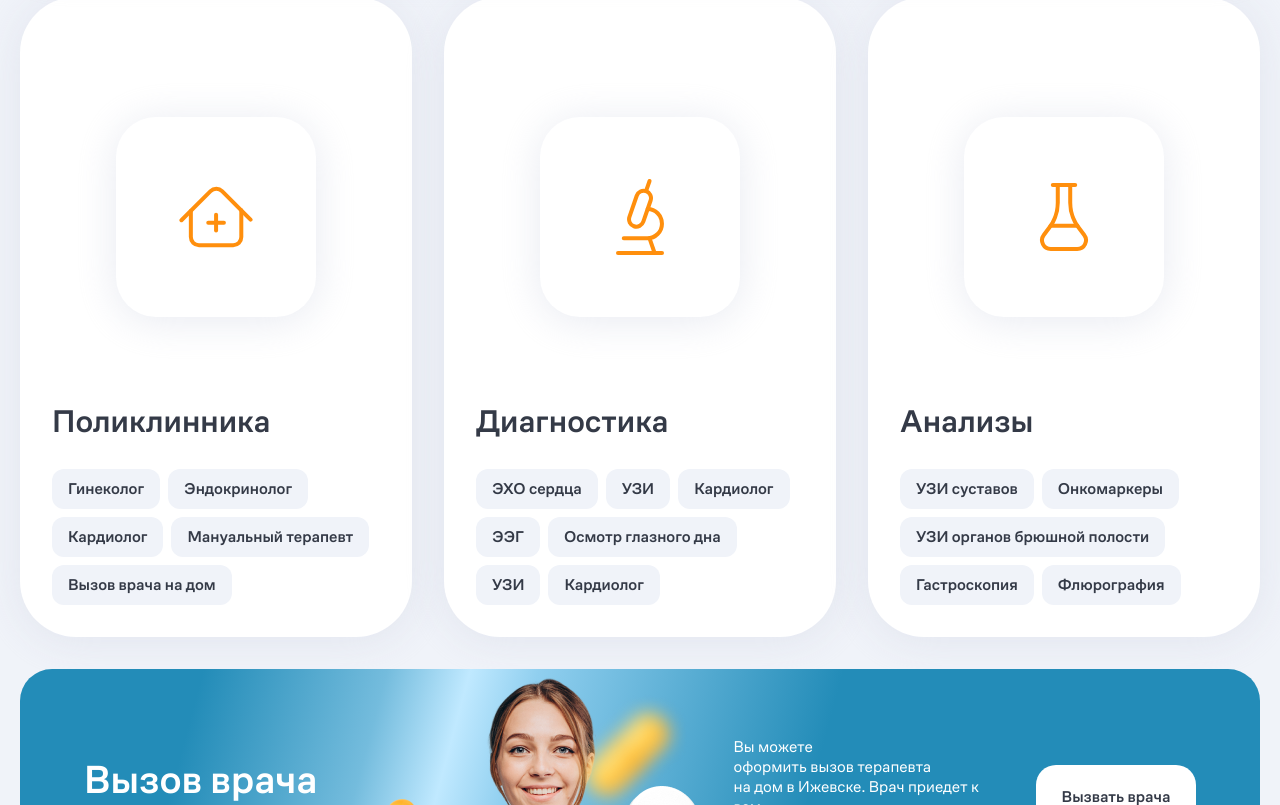
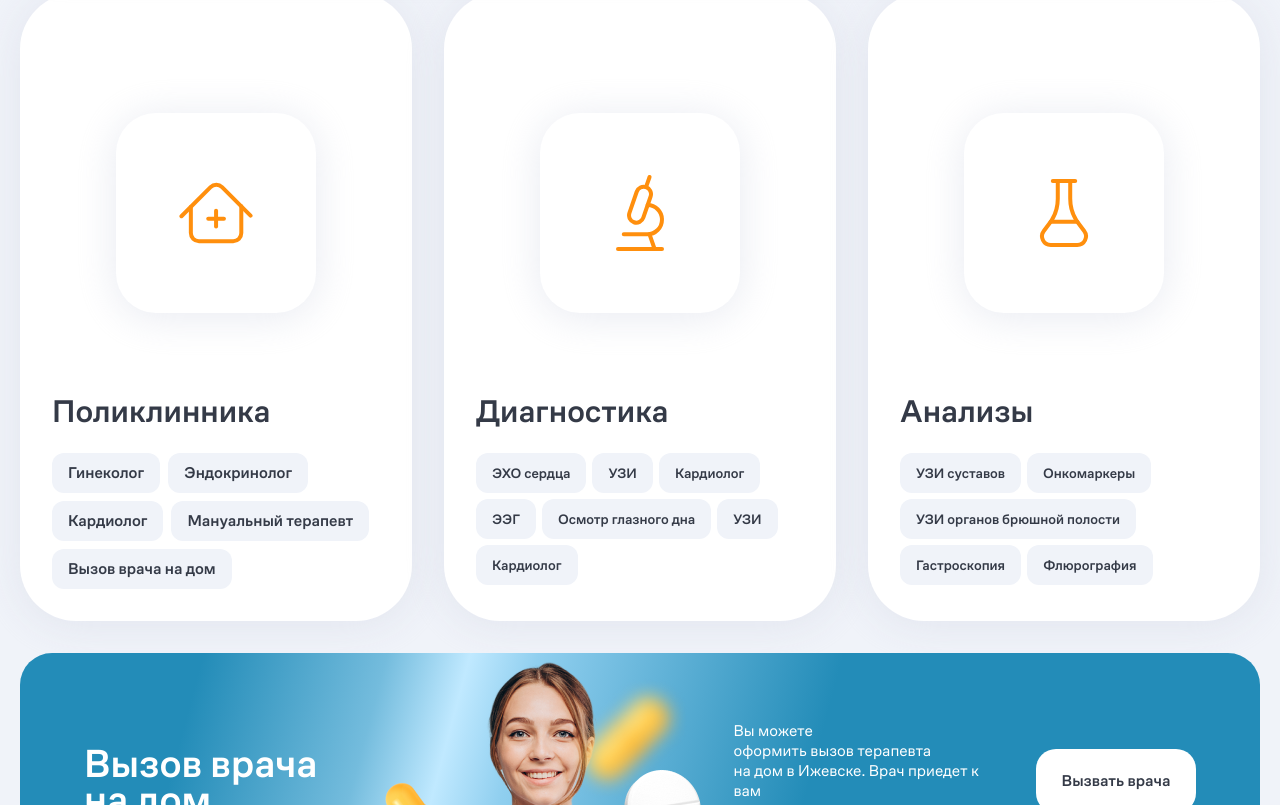
Before and after one commit to AzamjonKobulov/med-center-uva, a website: page public/index.html in a window 1280 px wide. Shown: the part 1815-2620 px from the top of the page. Drawn offline with Linux system fonts and the light colour scheme.

Commit message:
made/enhancments

```diff
--- a/public/index.html
+++ b/public/index.html
@@ -471,7 +471,9 @@
           >
             <!-- Texts -->
             <div class="flex justify-between px-5 lg:px-6 xl:px-8">
-              <h3>Что вас беспокоит?</h3>
+              <h3 class="text-xl sm:text-2xl lg:text-3xl xl:text-brand-3xl">
+                Что вас беспокоит?
+              </h3>
               <p
                 class="relative z-10 text-xs sm:text-sm md:text-lg text-brand-dark/60 text-end lg:leading-22"
               >
@@ -482,7 +484,7 @@
             <!-- Problems -->
             <div class="relative overflow-hidden">
               <div
-                class="min-w-max flex items-center gap-1.5 lg:gap-2 text-brand-xs sm:text-xs md:text-sm lg:text-base flex-nowrap"
+                class="min-w-max flex items-center gap-1.5 lg:gap-2 text-xs md:text-sm lg:text-base flex-nowrap"
               >
                 <button
                   class="h-8 sm:h-10 bg-brand-whitish font-medium rounded-lg sm:rounded-xl hover:bg-brand-sky hover:text-white transition-all duration-300 ml-4 lg:ml-6 xl:ml-8 px-2 sm:px-3 lg:px-4"
@@ -603,8 +605,12 @@
 
               <!-- Text & Features -->
               <div class="space-y-5 xl:space-y-6">
-                <h3>Поликлинника</h3>
-                <div class="flex items-center flex-wrap gap-1.5 lg:gap-2">
+                <h3 class="text-xl sm:text-2xl lg:text-3xl xl:text-brand-3xl">
+                  Поликлинника
+                </h3>
+                <div
+                  class="flex items-center flex-wrap gap-1.5 lg:gap-2 text-xs sm:text-sm md:text-base"
+                >
                   <button
                     class="h-8 sm:h-10 bg-brand-whitish font-medium rounded-lg sm:rounded-xl hover:bg-brand-sky hover:text-white transition-all duration-300 px-2 sm:px-3 lg:px-4"
                   >
@@ -688,8 +694,12 @@
 
               <!-- Text & Features -->
               <div class="space-y-5 xl:space-y-6">
-                <h3>Диагностика</h3>
-                <div class="flex items-center flex-wrap gap-1.5 lg:gap-2">
+                <h3 class="text-xl sm:text-2xl lg:text-3xl xl:text-brand-3xl">
+                  Диагностика
+                </h3>
+                <div
+                  class="flex items-center flex-wrap gap-1.5 lg:gap- text-xs sm:text-sm md:text-base2"
+                >
                   <button
                     class="h-8 sm:h-10 bg-brand-whitish font-medium rounded-lg sm:rounded-xl hover:bg-brand-sky hover:text-white transition-all duration-300 px-2 sm:px-3 lg:px-4"
                   >
@@ -769,8 +779,12 @@
 
               <!-- Text & Features -->
               <div class="space-y-5 xl:space-y-6">
-                <h3>Анализы</h3>
-                <div class="flex items-center flex-wrap gap-1.5 lg:gap-2">
+                <h3 class="text-xl sm:text-2xl lg:text-3xl xl:text-brand-3xl">
+                  Анализы
+                </h3>
+                <div
+                  class="flex items-center flex-wrap gap-1.5 lg: text-xs sm:text-sm md:text-basegap-2"
+                >
                   <button
                     class="h-8 sm:h-10 bg-brand-whitish font-medium rounded-lg sm:rounded-xl hover:bg-brand-sky hover:text-white transition-all duration-300 px-2 sm:px-3 lg:px-4"
                   >
@@ -850,23 +864,23 @@
               class="w-fit mx-auto bg-white rounded-lg xs:rounded-xl md:rounded-2xl p-1 overflow-auto"
             >
               <div
-                class="min-w-max flex items-center gap-1 text-xs xs:text-sm lg:text-lg xl:text-xl"
+                class="min-w-max flex items-center gap-1 text-sm lg:text-lg xl:text-xl"
               >
                 <!-- Tab 1 -->
                 <button
-                  class="h-8 xs:h-10 sm:h-12 xl:h-14 bg-gradient-to-r from-brand-orange-200 to-brand-orange-100 font-medium text-white rounded-lg xs:rounded-xl md:rounded-2xl hover:bg-gradient-to-l transition-all duration-300 px-4 md:px-6"
+                  class="h-10 sm:h-12 xl:h-14 bg-gradient-to-r from-brand-orange-200 to-brand-orange-100 font-medium text-white rounded-lg xs:rounded-xl md:rounded-2xl hover:bg-gradient-to-l transition-all duration-300 px-4 sm:px-5 md:px-6"
                 >
                   Услуги врачей
                 </button>
                 <!-- Tab 2 -->
                 <button
-                  class="h-8 xs:h-10 sm:h-12 xl:h-14 font-medium rounded-lg xs:rounded-xl md:rounded-2xl hover:bg-brand-whitish transition-all duration-300 px-4 md:px-6"
+                  class="h-10 sm:h-12 xl:h-14 font-medium rounded-lg xs:rounded-xl md:rounded-2xl hover:bg-brand-whitish transition-all duration-300 px-4 sm:px-5 md:px-6"
                 >
                   Диагностика
                 </button>
                 <!-- Tab 3 -->
                 <button
-                  class="h-8 xs:h-10 sm:h-12 xl:h-14 font-medium rounded-lg xs:rounded-xl md:rounded-2xl hover:bg-brand-whitish transition-all duration-300 px-4 md:px-6"
+                  class="h-10 sm:h-12 xl:h-14 font-medium rounded-lg xs:rounded-xl md:rounded-2xl hover:bg-brand-whitish transition-all duration-300 px-4 sm:px-5 md:px-6"
                 >
                   Анализы
                 </button>
--- a/src/styles.css
+++ b/src/styles.css
@@ -59,6 +59,6 @@
   }
 
   h4 {
-    @apply xs:text-lg sm:text-xl md:text-2xl font-medium lg:leading-7;
+    @apply text-lg sm:text-xl md:text-2xl font-medium lg:leading-7;
   }
 }
```
Also changed, not shown: public/css/styles.css.
